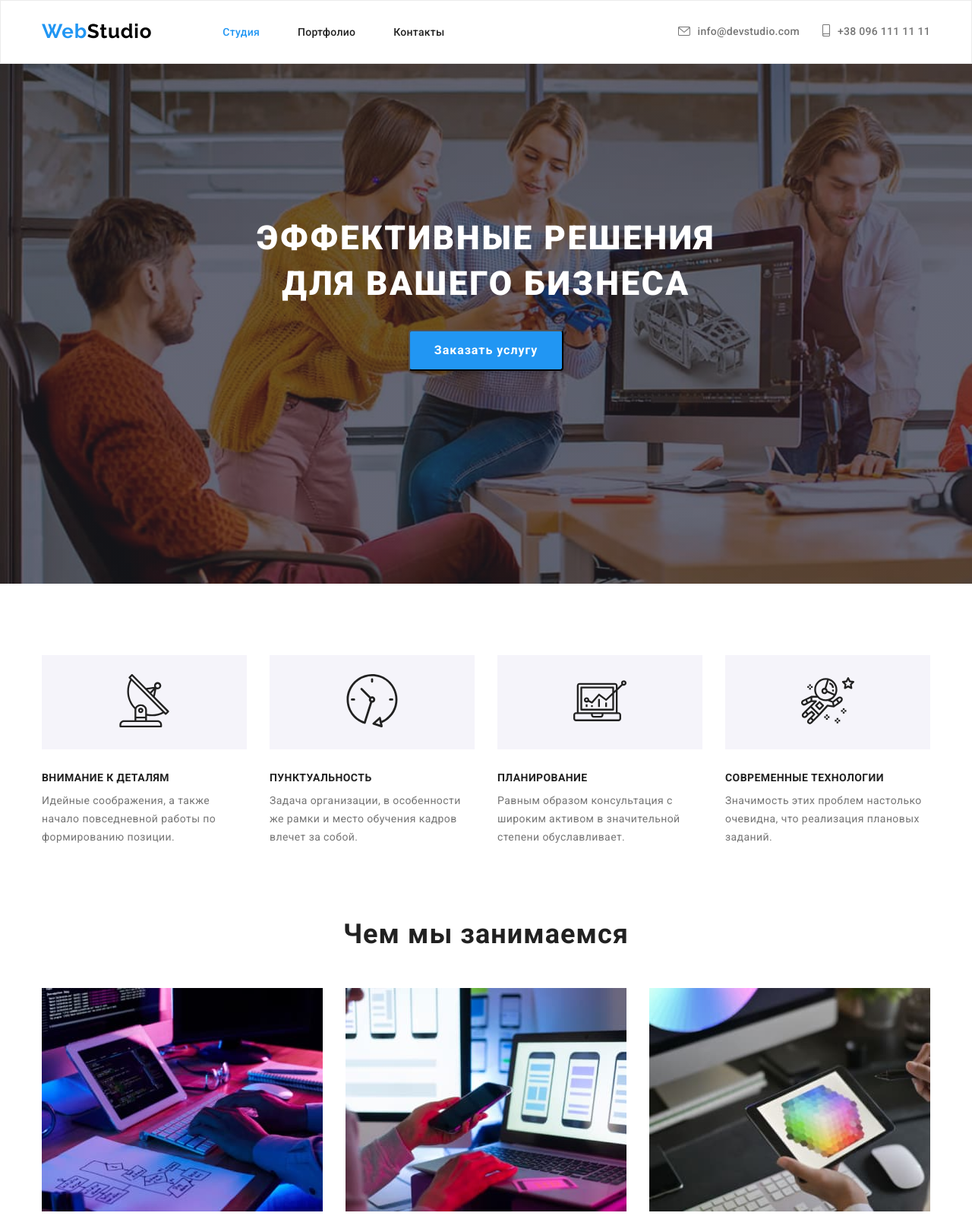
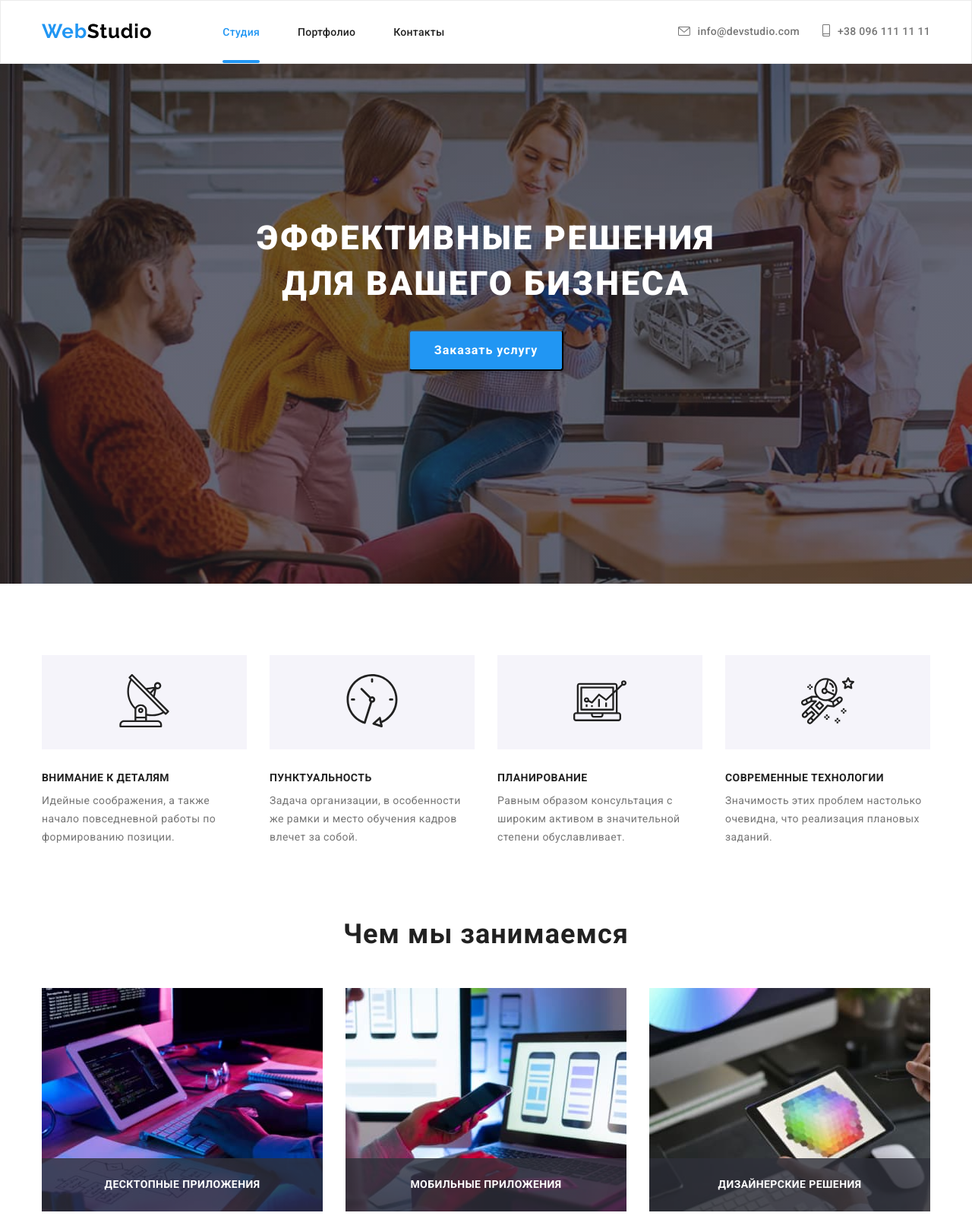
Before and after one commit to YevhenChementsov/goit-markup-hw-05, a plain HTML site: page index.html in a window 1280 px wide. Shown: the top 1600 px of the page at 76% size. Drawn offline with nearby package versions, Linux system fonts and the light colour scheme.

Commit message:
Добавляет анимацию декоративных эффектов для index.html

```diff
--- a/css/style.css
+++ b/css/style.css
@@ -117,14 +117,27 @@ img {
   margin-right: 50px;
 }
 .page-header .nav-list .link {
+  position: relative;
   padding-top: 32px;
   padding-bottom: 32px;
+  text-align: center;
   color: var(--primary-color);
   font-weight: 500;
   font-size: 14px;
   line-height: 1.14;
   letter-spacing: 0.02em;
   text-decoration: none;
+  transition: color 250ms cubic-bezier(0.4, 0, 0.2, 1);
+}
+.page-header .current::after {
+  content: "";
+  position: absolute;
+  display: block;
+  margin-top: 28px;
+  width: 100%;
+  height: 4px;
+  background: #2196f3;
+  border-radius: 2px;
 }
 .page-header .contacts-list {
   margin-left: auto;
@@ -136,6 +149,7 @@ img {
   margin-right: 10px;
   padding-top: 31px;
   padding-bottom: 31px;
+  transition: color 250ms cubic-bezier(0.4, 0, 0.2, 1);
 }
 .page-header .contacts {
   padding-top: 32px;
@@ -146,6 +160,7 @@ img {
   line-height: 1.14;
   letter-spacing: 0.02em;
   text-decoration: none;
+  transition: color 250ms cubic-bezier(0.4, 0, 0.2, 1);
 }
 .page-footer .contacts {
   color: rgba(255, 255, 255, 0.6);
@@ -154,6 +169,7 @@ img {
   line-height: 1.71;
   letter-spacing: 0.03em;
   text-decoration: none;
+  transition: color 250ms cubic-bezier(0.4, 0, 0.2, 1);
 }
 .address-list {
   display: inline-block;
@@ -169,6 +185,7 @@ img {
   line-height: 1.71;
   letter-spacing: 0.03em;
   text-decoration: none;
+  transition: color 250ms cubic-bezier(0.4, 0, 0.2, 1);
 }
 .page-header .nav-list .link.current,
 .page-header .contacts:hover,
@@ -213,6 +230,7 @@ img {
   height: 44px;
   border-radius: 50%;
   background-color: rgba(255, 255, 255, 0.1);
+  transition: background-color 250ms cubic-bezier(0.4, 0, 0.2, 1);
 }
 .page-footer .footer-item .social-link:hover,
 .page-footer .footer-item .social-link:focus {
@@ -271,10 +289,13 @@ img {
   cursor: pointer;
   box-shadow: 0px 4px 4px rgba(0, 0, 0, 0.15);
   border-radius: 4px;
+  transition: background-color 250ms cubic-bezier(0.4, 0, 0.2, 1),
+    box-shadow 250ms cubic-bezier(0.4, 0, 0.2, 1),
+    border-radius 250ms cubic-bezier(0.4, 0, 0.2, 1);
 }
 .hero .button:hover,
 .hero .button:focus {
-  background: #188ce8;
+  background-color: #188ce8;
   box-shadow: 0px 4px 4px rgba(0, 0, 0, 0.15);
   border-radius: 4px;
 }
@@ -342,9 +363,28 @@ img {
   margin-right: 30px;
 } */
 .our-job .item {
+  position: relative;
+  max-width: 370px;
   margin-left: 30px;
   margin-top: 30px;
   flex-basis: calc(100% / 3 - 30px);
+}
+.our-job .label {
+  position: absolute;
+  bottom: 0;
+  left: 0;
+  width: 100%;
+  padding-top: 27px;
+  padding-bottom: 27px;
+  overflow: auto;
+  font-weight: bold;
+  font-size: 14px;
+  line-height: 1.14;
+  text-align: center;
+  letter-spacing: 0.03em;
+  text-transform: uppercase;
+  color: #ffffff;
+  background-color: rgba(47, 48, 58, 0.8);
 }
 /* ===============  END WHAT ARE WE DOING  =============== */
 
@@ -412,6 +452,7 @@ img {
   height: 44px;
   border-radius: 50%;
   background-color: var(--primary-white-color);
+  transition: background-color 250ms cubic-bezier(0.4, 0, 0.2, 1);
 }
 .our-team .social-link:hover,
 .our-team .social-link:focus {
@@ -446,10 +487,10 @@ img {
   height: 90px;
   border: 1px solid #afb1b8;
   border-radius: 4px;
+  transition: border 250ms cubic-bezier(0.4, 0, 0.2, 1);
 }
 .regular-customers .customers-link:hover,
 .regular-customers .customers-link:focus {
-  color: var(--accent-color);
   border: 1px solid var(--accent-color);
 }
 .regular-customers .customers-link:hover .logo,
@@ -458,6 +499,7 @@ img {
 }
 .regular-customers .logo {
   fill: #afb1b8;
+  transition: fill 250ms cubic-bezier(0.4, 0, 0.2, 1);
 }
 /* ===============  END REGULAR CUSTOMERS  =============== */
 
--- a/index.html
+++ b/index.html
@@ -143,6 +143,7 @@
                 width="370"
                 height="294"
               />
+              <p class="label">Десктопные приложения</p>
             </li>
             <li class="item">
               <img
@@ -151,6 +152,7 @@
                 width="370"
                 height="294"
               />
+              <p class="label">Мобильные приложения</p>
             </li>
             <li class="item">
               <img
@@ -159,6 +161,7 @@
                 width="370"
                 height="294"
               />
+              <p class="label">Дизайнерские решения</p>
             </li>
           </ul>
         </div>
```
